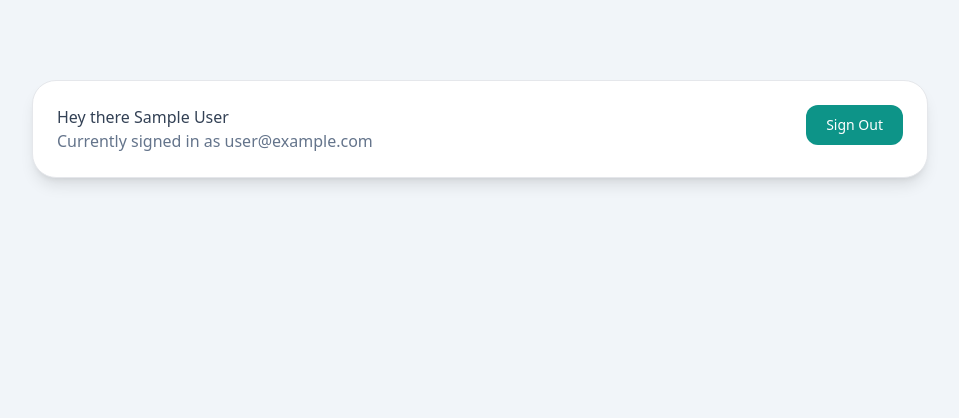
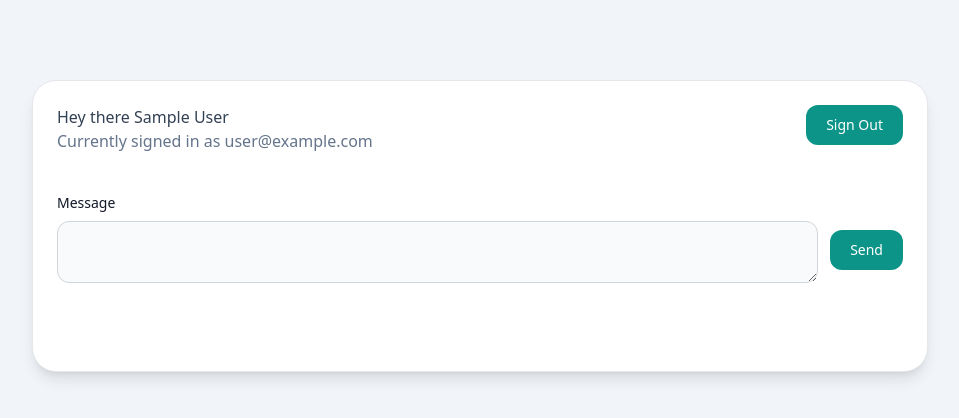
Before and after one commit to ajimsofwan/vue-chat, a Vue app: page /chatroom in a window 1280 px wide. Shown: the top 418 px of the page, without its empty margins (160-1119 px from the left). Built offline with nearby package versions, Linux system fonts and the light colour scheme; no server answers; sample sign-in values are in the browser's storage.

Commit message:
feat: create collection

```diff
--- /dev/null
+++ b/src/components/NewChatForm.vue
@@ -0,0 +1,46 @@
+<script setup>
+import { ref } from 'vue';
+import getUser from '../composables/getUser';
+import useCollection from '../composables/useCollection';
+import { timestamp } from '../firebase/config';
+
+const { user } = getUser()
+const { addDoc, error } = useCollection('messages')
+
+const message = ref('')
+
+const handleSubmit = async () => {
+  const chat = {
+    name: user.value.displayName,
+    message: message.value,
+    createdAt: timestamp()
+  }
+  await addDoc(chat)
+  if (!error.value) {
+    message.value = ''
+  }
+}
+
+</script>
+
+<template>
+  <div class="py-10 mx-auto text-left">
+    <div v-if="error" class="p-4 mb-4 text-sm text-red-800 rounded-xl bg-red-50 dark:bg-gray-800 dark:text-red-400"
+      role="alert">
+      <span class="font-medium">Oops!</span> {{ error }}
+    </div>
+    <form @submit.prevent="handleSubmit" class="flex items-center justify-between">
+      <div class="w-full mb-6">
+        <label for="message" class="block mb-2 text-sm font-medium text-gray-900 dark:text-white">Message</label>
+        <textarea @keydown.enter.exact.prevent="handleSubmit" @keydown.enter.shift.exact.prevent="message += '\n'"
+          id="message" v-model="message"
+          class="bg-gray-50 border border-gray-300 text-gray-900 text-sm rounded-xl focus:outline-none focus:ring-1 focus:ring-primary focus:border-primary block w-full p-2.5 dark:bg-gray-700 dark:border-gray-600 dark:placeholder-gray-400 dark:text-white dark:focus:ring-primary dark:focus:border-primary"
+          required></textarea>
+      </div>
+      <div class="ml-3"><button type="submit"
+          class="text-white bg-primary hover:bg-primary-dark focus:ring-4 focus:outline-none focus:ring-primary-light font-medium rounded-xl text-sm px-5 py-2.5 text-center">
+          Send
+        </button></div>
+    </form>
+  </div>
+</template>
--- /dev/null
+++ b/src/composables/useCollection.js
@@ -0,0 +1,20 @@
+import { ref } from "vue";
+import { firestore } from "../firebase/config";
+
+const useCollection = (collection) => {
+  const error = ref(null);
+
+  const addDoc = async (doc) => {
+    error.value - null;
+
+    try {
+      await firestore.collection(collection).add(doc);
+    } catch (err) {
+      console.log(err.message);
+      error.value = err.message;
+    }
+  };
+  return { addDoc, error };
+};
+
+export default useCollection;
--- a/src/views/ChatRoom.vue
+++ b/src/views/ChatRoom.vue
@@ -1,11 +1,13 @@
 <script setup>
 import Navbar from '../components/Navbar.vue';
+import NewChatForm from '../components/NewChatForm.vue';
 </script>
 
 <template>
   <div class="max-w-4xl py-10 mx-auto text-left">
     <div class="p-6 bg-white border border-gray-200 shadow-lg rounded-3xl dark:bg-gray-800 dark:border-gray-700">
       <Navbar />
+      <NewChatForm />
     </div>
   </div>
 </template>
```
